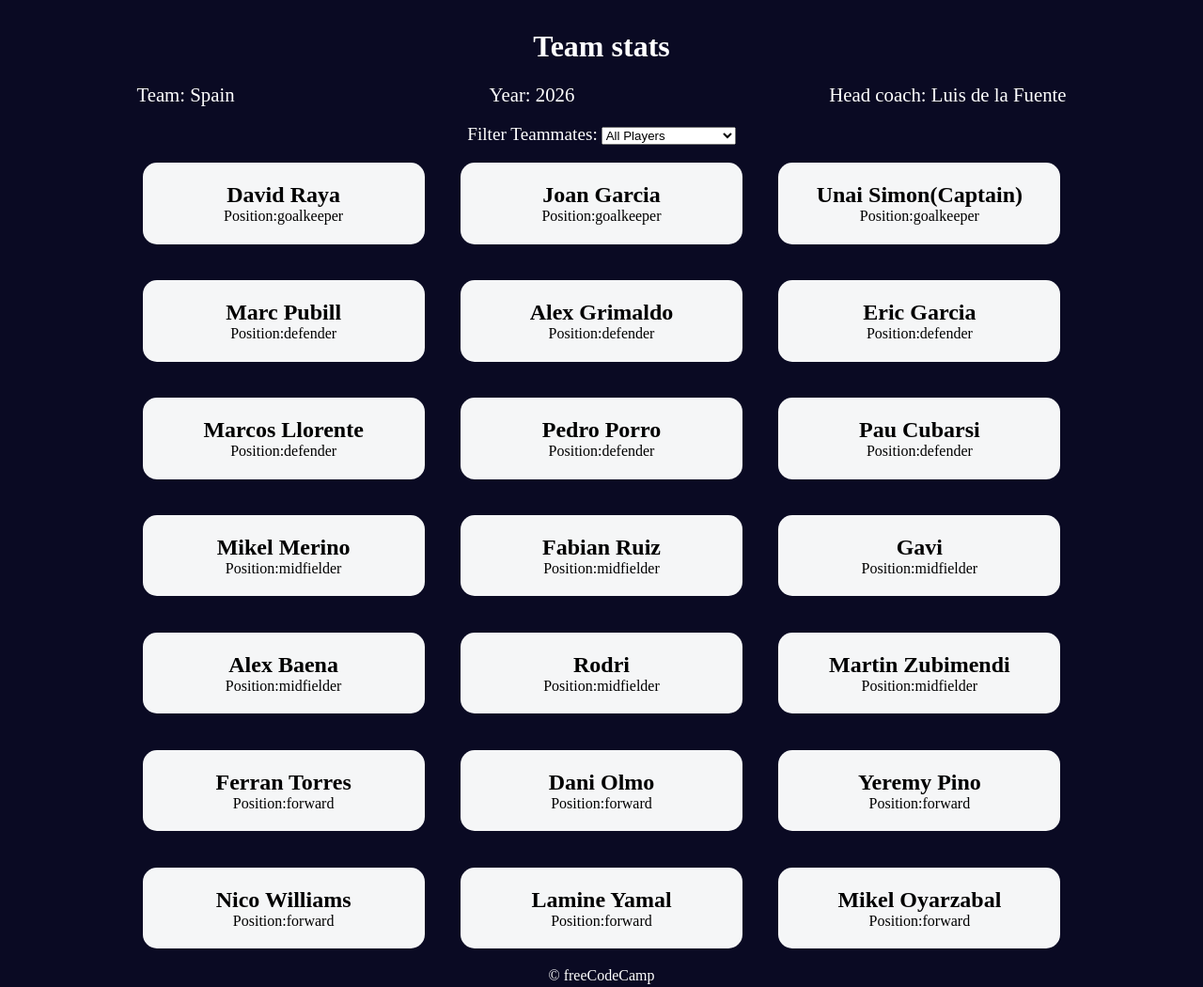
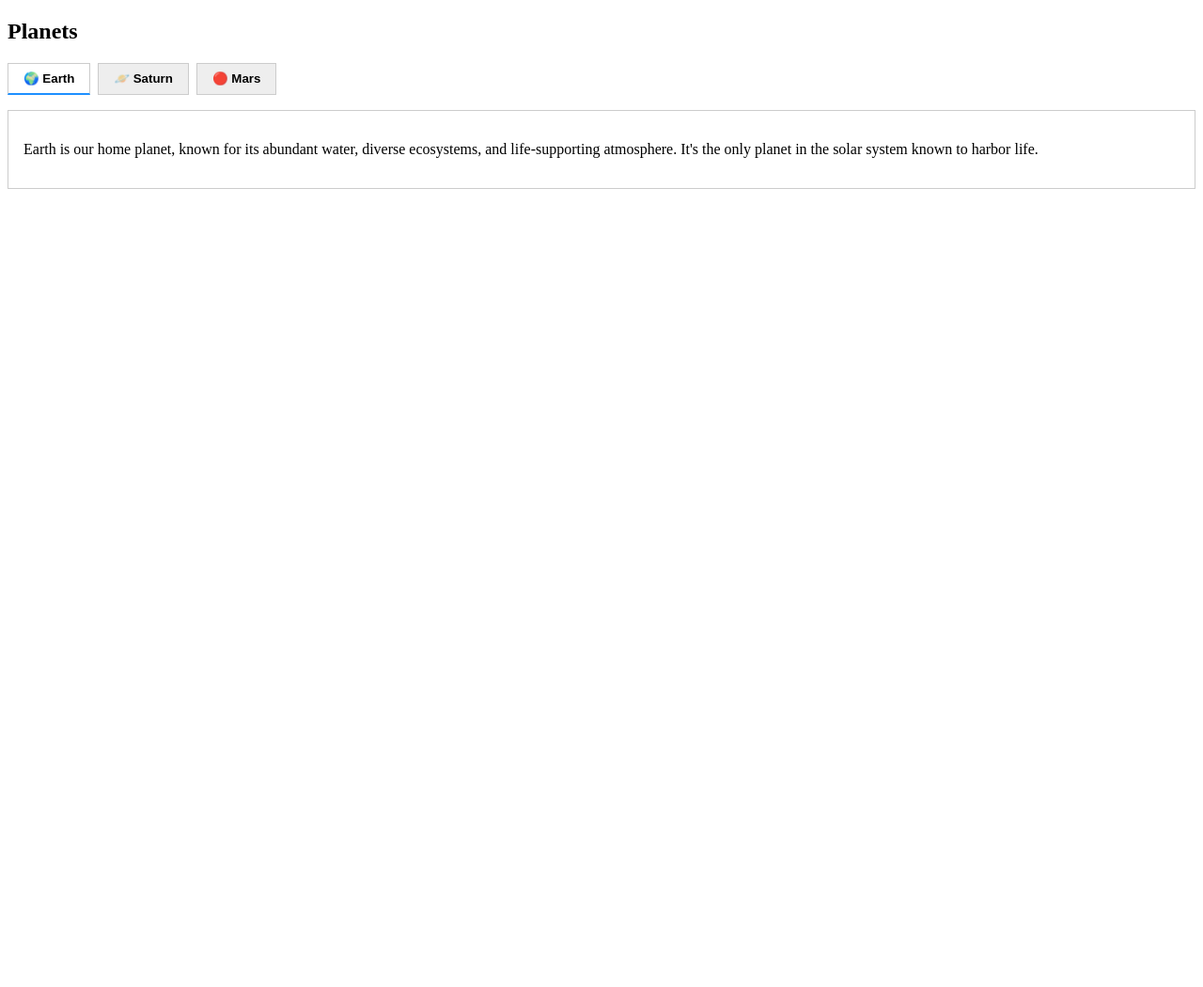
Before and after one commit to 1Keltone1/HTML-CSS-basics, a website: page HTML-Basic.html in a window 1280 px wide. Shown: the whole page at 94% size. After the commit the page ends 800 px from the top, so only its background shows below. Drawn offline with Linux system fonts and the light colour scheme.

Commit message:
Planets Tablist

```diff
--- a/HTML-Basic.html
+++ b/HTML-Basic.html
@@ -2,32 +2,36 @@
 <html lang="en">
   <head>
     <meta charset="UTF-8" />
-    <meta http-equiv="X-UA-Compatible" content="IE=edge" />
     <meta name="viewport" content="width=device-width, initial-scale=1.0" />
-    <title>
-      Build a Set of Football Team Cards
-    </title>
-    <link rel="stylesheet" href="styles.css" />
+    <title>Planets Facts</title>
+    <link rel="stylesheet" href="./styles.css" />
   </head>
   <body>
-    <h1 class="title">Team stats</h1>
-    <main>
-      <div class="team-stats">
-        <p>Team: <span id="team"></span></p>
-        <p>Year: <span id="year"></span></p>
-        <p>Head coach: <span id="head-coach"></span></p>
+    <div class="tabs">
+      <h2 id="tabs-title">Planets</h2>
+      <div role="tablist" aria-labelledby="tabs-title">
+        <button role="tab" aria-controls="panel-earth" aria-selected="true" id="tab-earth">🌍 Earth</button>
+        <button role="tab" aria-controls="panel-saturn" aria-selected="false" id="tab-saturn">🪐 Saturn</button>
+        <button role="tab" aria-controls="panel-mars" aria-selected="false" id="tab-mars">🔴 Mars</button>
       </div>
-      <label class="options-label" for="players">Filter Teammates:</label>
-      <select name="players" id="players">
-        <option value="all">All Players</option>
-        <option value="forward">Position Forward</option>
-        <option value="midfielder">Position Midfielder</option>
-        <option value="defender">Position Defender</option>
-        <option value="goalkeeper">Position Goalkeeper</option>
-      </select>
-      <div class="cards" id="player-cards"></div>
-    </main>
-    <footer>&copy; freeCodeCamp</footer>
+
+      <div id="panel-earth" role="tabpanel" aria-labelledby="tab-earth">
+        <p>
+          Earth is our home planet, known for its abundant water, diverse ecosystems, and life-supporting atmosphere. It's the only planet in the solar system known to harbor life.
+        </p>
+      </div>
+      <div id="panel-saturn" role="tabpanel" aria-labelledby="tab-saturn" hidden>
+        <p>
+          Saturn is famous for its beautiful and extensive ring system made of ice and rock particles. It's a gas giant with dozens of moons orbiting it.
+        </p>
+      </div>
+      <div id="panel-mars" role="tabpanel" aria-labelledby="tab-mars" hidden>
+        <p>
+          Mars, the red planet, is a rocky world with the tallest volcano and deepest canyon in the solar system. It's a key focus for exploration in the search for past or present life.
+        </p>
+      </div>
+    </div>
+
     <script src="./index.js"></script>
   </body>
 </html>
--- a/index.js
+++ b/index.js
@@ -1,175 +1,14 @@
-const footballTeam = {
-  team: "Spain",
-  year: 2026,
-  headCoach: "Luis de la Fuente",
-  players: [
-    {
-      name: "David Raya",
-      position: "goalkeeper",
-      isCaptain: false
-    },
-    {
-      name: "Joan Garcia",
-      position: "goalkeeper",
-      isCaptain: false
-    },
-    {
-      name: "Unai Simon",
-      position: "goalkeeper",
-      isCaptain: true
-    },
-    {
-      name: "Marc Pubill",
-      position: "defender",
-      isCaptain: false
-    },
-    {
-      name: "Alex Grimaldo",
-      position: "defender",
-      isCaptain: false
-    },
-    {
-      name: "Eric Garcia",
-      position: "defender",
-      isCaptain: false
-    },
-    {
-      name: "Marcos Llorente",
-      position: "defender",
-      isCaptain: false
-    },
-    {
-      name: "Pedro Porro",
-      position: "defender",
-      isCaptain: false
-    },
-    {
-      name: "Pau Cubarsi",
-      position: "defender",
-      isCaptain: false
-    },
-    {
-      name: "Mikel Merino",
-      position: "midfielder",
-      isCaptain: false
-    },
-    {
-      name: "Fabian Ruiz",
-      position: "midfielder",
-      isCaptain: false
-    },
-    {
-      name: "Gavi",
-      position: "midfielder",
-      isCaptain: false
-    },
-    {
-      name: "Alex Baena",
-      position: "midfielder",
-      isCaptain: false
-    },
-    {
-      name: "Rodri",
-      position: "midfielder",
-      isCaptain: false
-    },
-    {
-      name: "Martin Zubimendi",
-      position: "midfielder",
-      isCaptain: false
-    },
-    {
-      name: "Ferran Torres",
-      position: "forward",
-      isCaptain: false
-    },
-    {
-      name: "Dani Olmo",
-      position: "forward",
-      isCaptain: false
-    },
-    {
-      name: "Yeremy Pino",
-      position: "forward",
-      isCaptain: false
-    },
-    {
-      name: "Nico Williams",
-      position: "forward",
-      isCaptain: false
-    },
-    {
-      name: "Lamine Yamal",
-      position: "forward",
-      isCaptain: false
-    },
-    {
-      name: "Mikel Oyarzabal",
-      position: "forward",
-      isCaptain: false
-    }
-  ]
-}
+const tabs = document.querySelectorAll('[role="tab"]');
+const panels = document.querySelectorAll('[role="tabpanel"]');
 
-const coach = document.getElementById("head-coach");
-const team = document.getElementById("team");
-const year = document.getElementById("year");
+tabs.forEach(tab => {
+  tab.addEventListener("click", () => {
+    tabs.forEach(t => t.setAttribute("aria-selected", "false"));
+    panels.forEach(p => p.hidden = true);
 
-coach.textContent = footballTeam.headCoach;
-team.textContent = footballTeam.team;
-year.textContent = footballTeam.year;
-
-const strings = [];
-for (const player of footballTeam.players) {
-  if (player.isCaptain) {
-    strings.push(
-      `<div class="player-card">
-        <h2>${player.name}(Captain)</h2>
-        <p>Position:${player.position}
-      </div>`
-    );
-  } else {
-    strings.push(
-      `<div class="player-card">
-        <h2>${player.name}</h2>
-        <p>Position:${player.position}
-      </div>`
-    );
-  }
-}
-
-const container = document.getElementById("player-cards");
-container.innerHTML = strings.join("\n");
-
-const selector = document.getElementById("players");
-selector.addEventListener("change", () => {
-  showPlayers(selector.value);
-})
-
-function showPlayers(option) {
-  if (option === "all") {
-    container.innerHTML = strings.join("\n");
-  } else {
-    const result = [];
-    for (const player of footballTeam.players) {
-      if (player.position === option) {
-        if (player.isCaptain) {
-          result.push(
-            `<div class="player-card">
-              <h2>${player.name}(Captain)</h2>
-              <p>Position:${player.position}
-            </div>`
-          );
-        } else {
-          result.push(
-            `<div class="player-card">
-              <h2>${player.name}</h2>
-              <p>Position:${player.position}
-            </div>`
-          );
-        }
-      }
-    }
-    container.innerHTML = result.join("\n");
-  }
-}
+    tab.setAttribute("aria-selected", "true");
+    const associatedPanel = tab.getAttribute("aria-controls");
+    const panel = document.getElementById(associatedPanel);
+    panel.hidden = false;
+  });
+});
--- a/styles.css
+++ b/styles.css
@@ -1,64 +1,23 @@
-*,
-*::before,
-*::after {
-  box-sizing: border-box;
-  margin: 0;
-  padding: 0;
+.tabs [role="tablist"] {
+  display: flex;
+  gap: 0.5rem;
+  margin-bottom: 1rem;
 }
 
-:root {
-  --dark-grey: #0a0a23;
-  --light-grey: #f5f6f7;
-  --white: #ffffff;
-  --black: #000;
+[role="tab"] {
+  padding: 0.5rem 1rem;
+  background: #eee;
+  border: 1px solid #ccc;
+  cursor: pointer;
+  font-weight: bold;
 }
 
-body {
-  background-color: var(--dark-grey);
-  text-align: center;
-  padding: 10px;
+[role="tab"][aria-selected="true"] {
+  background: #fff;
+  border-bottom: 2px solid dodgerblue;
 }
 
-.title,
-.options-label,
-.team-stats,
-footer {
-  color: var(--white);
+[role="tabpanel"] {
+  border: 1px solid #ccc;
+  padding: 1rem;
 }
-
-.title {
-  margin: 1.3rem 0;
-}
-
-.team-stats {
-  display: flex;
-  justify-content: space-around;
-  flex-wrap: wrap;
-  font-size: 1.3rem;
-  margin: 1.2rem 0;
-}
-
-.options-label {
-  font-size: 1.2rem;
-}
-
-.cards {
-  display: flex;
-  flex-wrap: wrap;
-  justify-content: center;
-  align-items: center;
-}
-
-.player-card {
-  background-color: var(--light-grey);
-  padding: 1.3rem;
-  margin: 1.2rem;
-  width: 300px;
-  border-radius: 15px;
-}
-
-@media (max-width: 768px) {
-  .team-stats {
-    flex-direction: column;
-  }
-}
```
